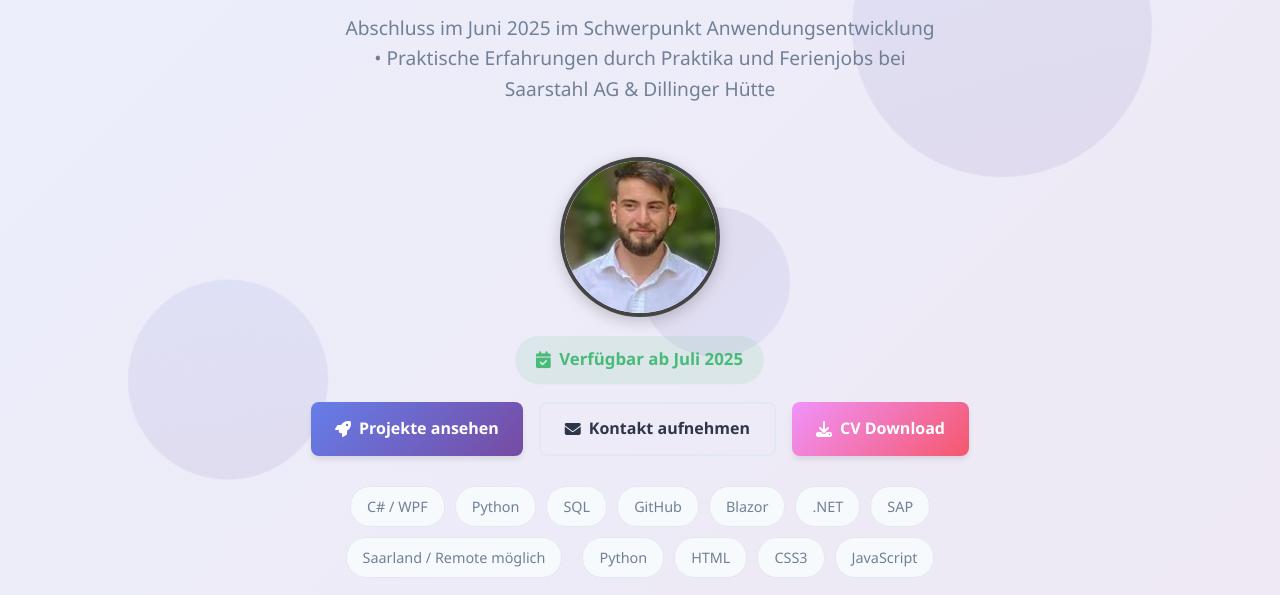
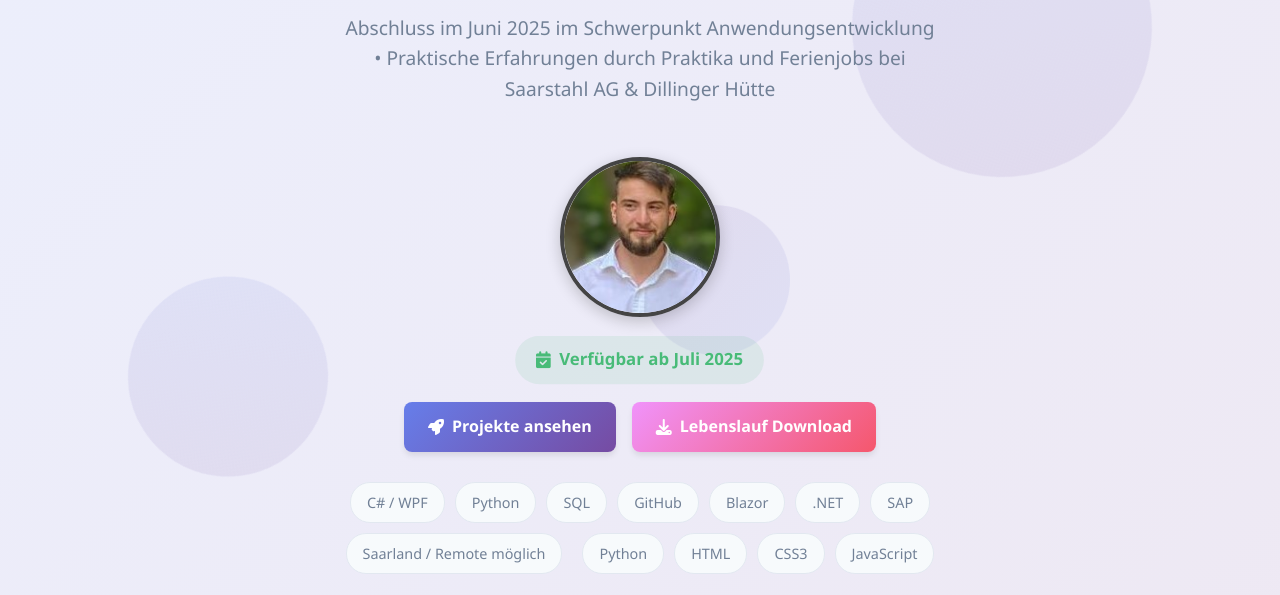
Before and after one commit to JannisR21/Portfolio, a plain HTML site: page index.html in a window 1280 px wide. Shown: the part 205-800 px from the top of the page. Drawn offline with nearby package versions, Linux system fonts and the light colour scheme.

Commit message:
Kleine Änderung am Layout

```diff
--- a/index.html
+++ b/index.html
@@ -72,13 +72,9 @@
                     <i class="fas fa-rocket"></i>
                     Projekte ansehen
                 </a>
-                <a href="#contact" class="btn btn-secondary">
-                    <i class="fas fa-envelope"></i>
-                    Kontakt aufnehmen
-                </a>
                 <a href="/lebenslauf.pdf" class="btn btn-download" download>
                     <i class="fas fa-download"></i>
-                    CV Download
+                    Lebenslauf Download
                 </a>
             </div>
             <div class="hero-tags">
```
